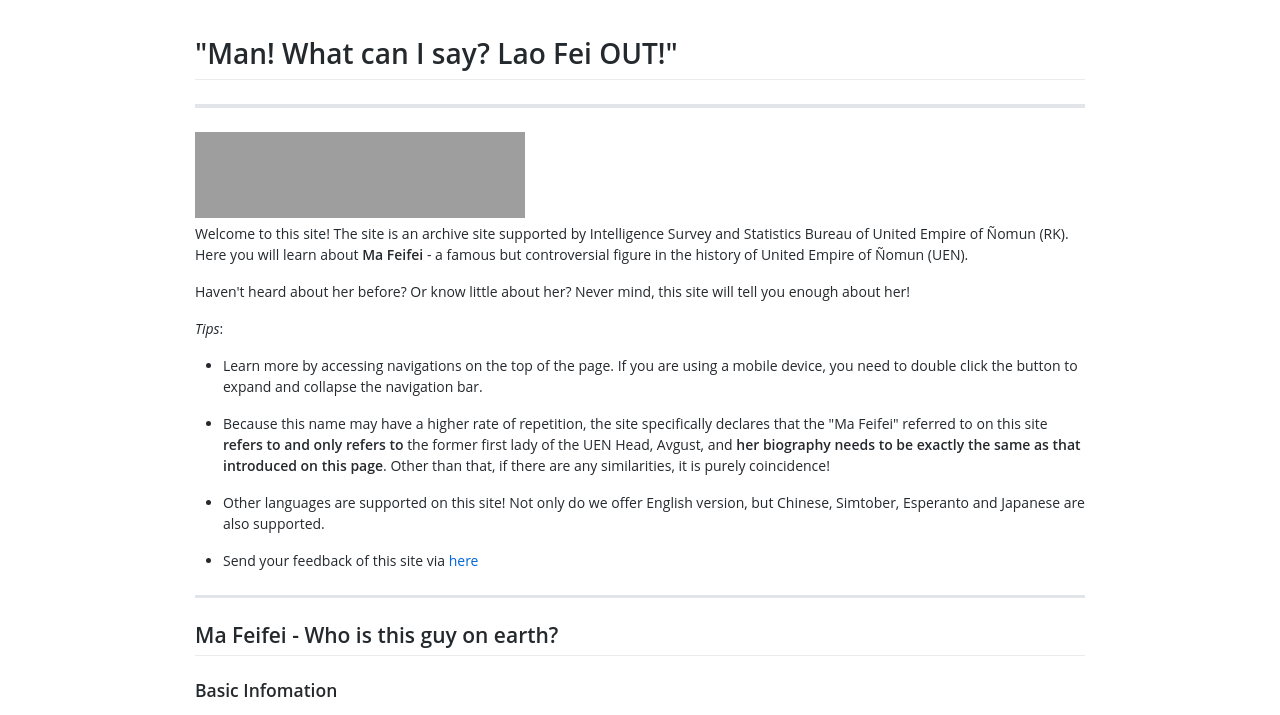
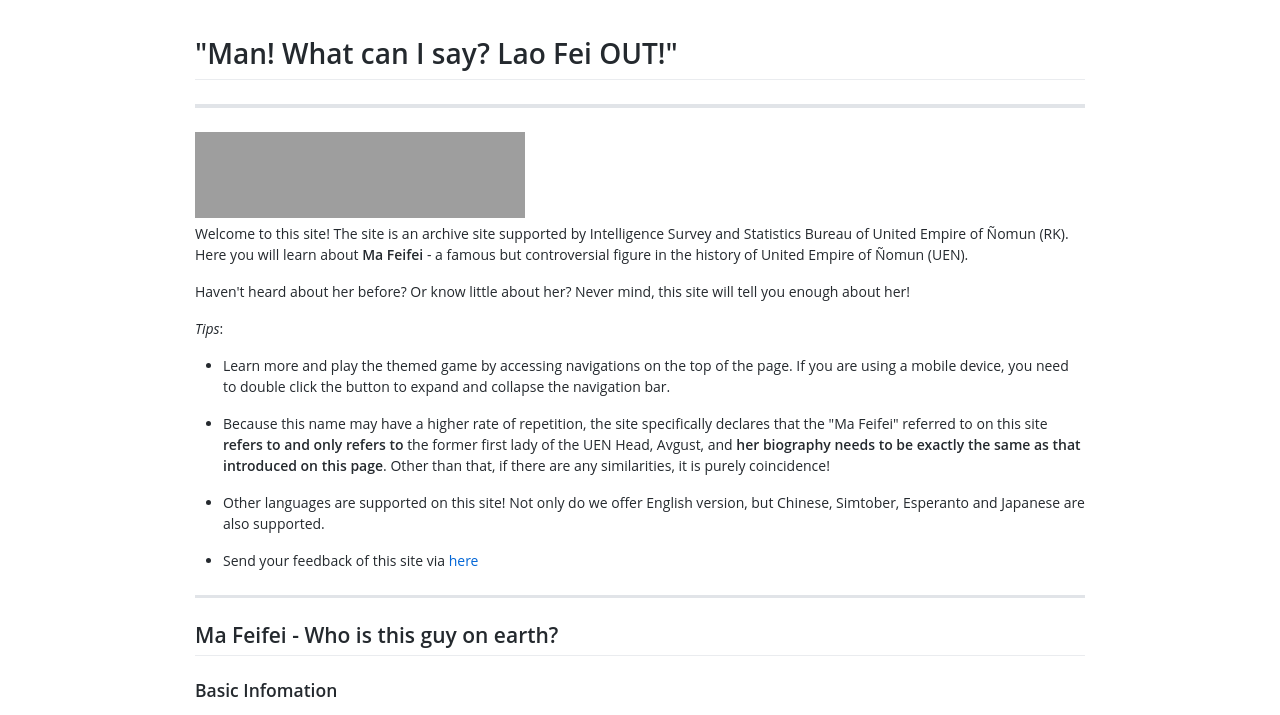
Before and after one commit to ClanceyPRMS/Mafeifei, a plain HTML site: page en/index.html in a window 1280 px wide. Shown: the part 59-774 px from the top of the page. Drawn offline with Linux system fonts and the light colour scheme; grey boxes are pictures that could not be loaded.

Commit message:
Update index.html

```diff
--- a/en/index.html
+++ b/en/index.html
@@ -1420,7 +1420,7 @@ pre[class*="language-"] {
 <p>Haven't heard about her before? Or know little about her? Never mind, this site will tell you enough about her!</p>
 <p><em>Tips</em>:</p>
 <ul>
-<li><p>Learn more by accessing navigations on the top of the page. If you are using a mobile device, you need to double click the button to expand and collapse the navigation bar.</p>
+<li><p>Learn more and play the themed game by accessing navigations on the top of the page. If you are using a mobile device, you need to double click the button to expand and collapse the navigation bar.</p>
 </li>
 <li><p>Because this name may have a higher rate of repetition, the site specifically declares that the "Ma Feifei" referred to on this site <strong>refers to and only refers to</strong> the former first lady of the UEN Head, Avgust, and <strong>her biography needs to be exactly the same as that introduced on this page</strong>. Other than that, if there are any similarities, it is purely coincidence!</p>
 </li>
```
